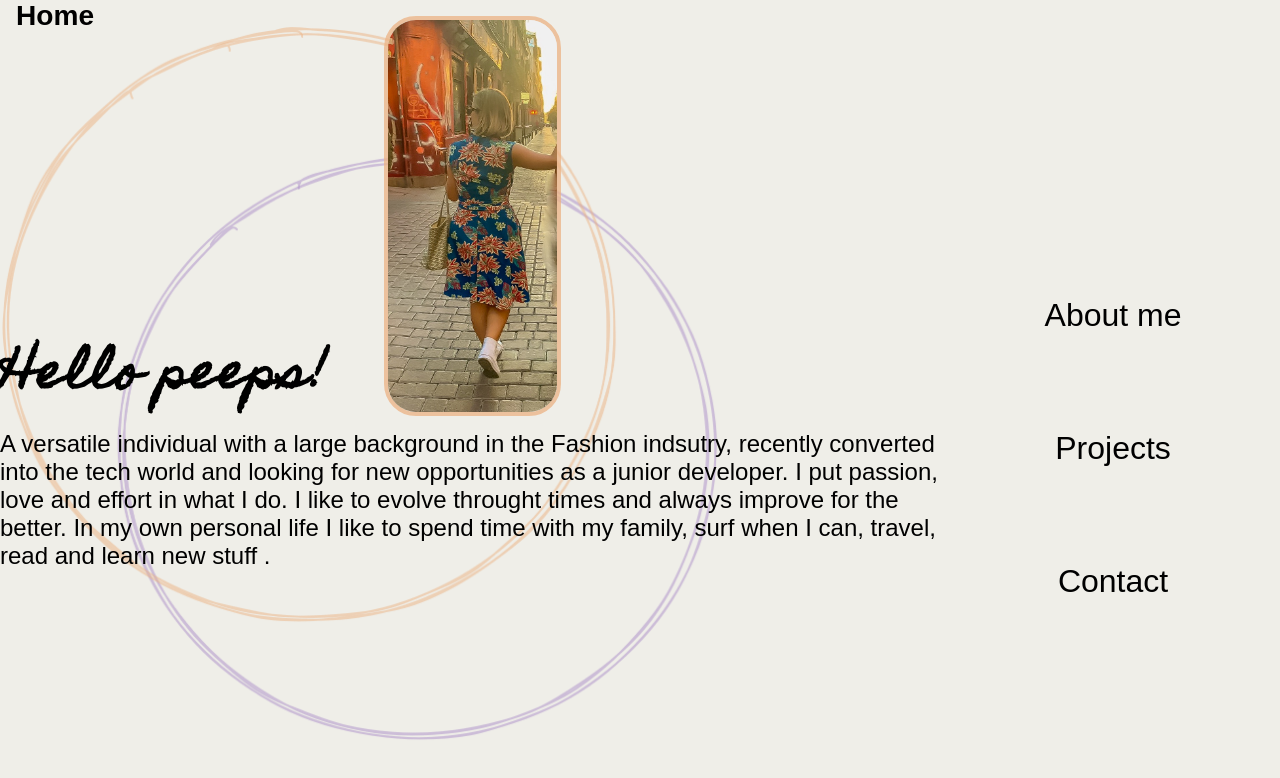
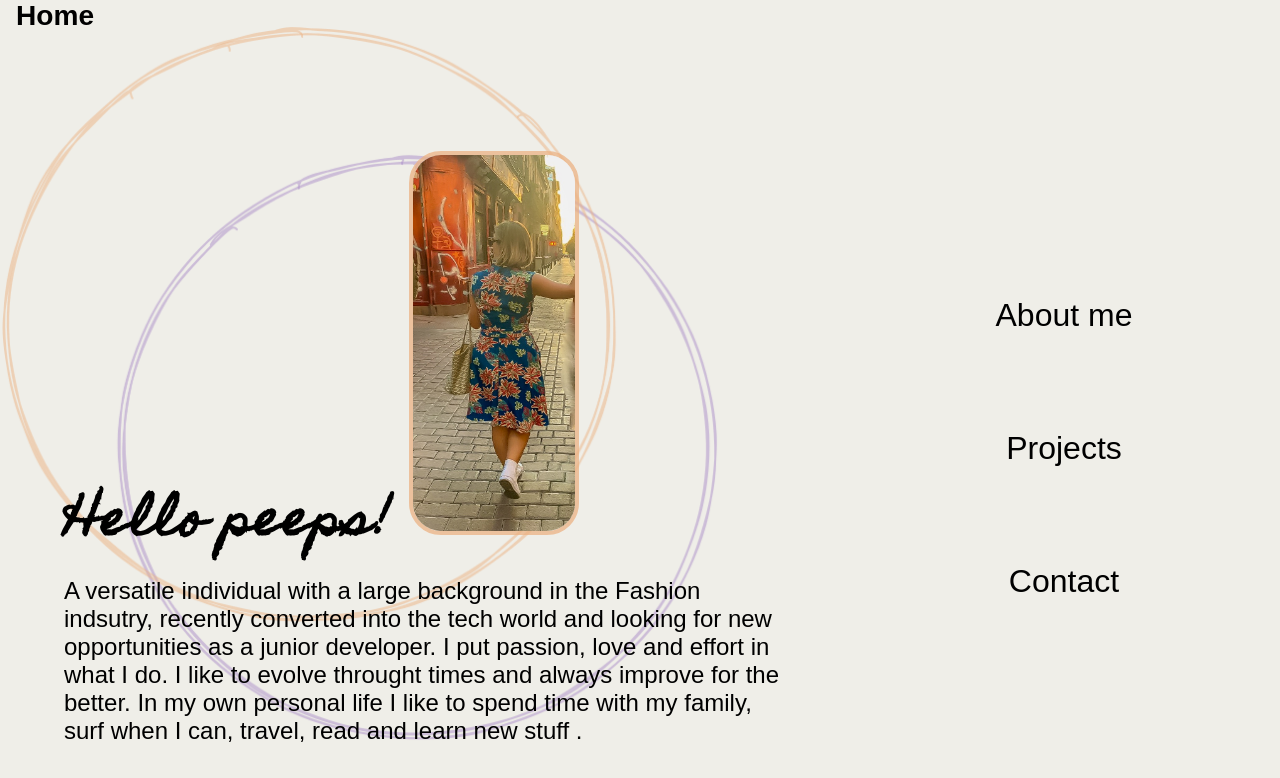
Before and after one commit to NataliaBlanco/portfolio, a React app: page /#/about in a window 1280 px wide. Built offline with nearby package versions, Linux system fonts and the light colour scheme; a web font is replaced by a local one.

Commit message:
change some styling

```diff
--- a/src/components/pages/About.js
+++ b/src/components/pages/About.js
@@ -8,8 +8,11 @@ const About = () => {
       <Header />
       <div className="main">
         <section className="about__section">
-          <img className="pic" src={Nat} alt="Natalia Blanco"></img>
-          <h2 className="section__subtitle--2">Hello peeps! </h2>
+          <h2 className="section__subtitle--2">
+            Hello peeps!{' '}
+            <img className="pic" src={Nat} alt="Natalia Blanco"></img>
+          </h2>
+
           <p className="section__p">
             A versatile individual with a large background in the Fashion
             indsutry, recently converted into the tech world and looking for new
--- a/src/styles/layout/04_About.scss
+++ b/src/styles/layout/04_About.scss
@@ -6,45 +6,18 @@
   justify-content: center;
   position: relative;
   min-width: 19rem;
-  max-width: 65rem;
+  max-width: 50rem;
   min-height: 40rem;
-  width: 85%;
+  width: 80%;
   @media all and (min-width: 768px) {
     align-items: center;
     flex-direction: column;
     font-size: 1.5rem;
   }
-  .pic {
-    opacity: 7;
-    position: absolute;
-    //float: top;
-    left: 12rem;
-    top: 1rem;
-    height: 14rem;
-    border-radius: 2rem;
-    border: solid #ecb282bb 0.3rem;
-    @media all and (min-width: 450px) {
-      top: 3rem;
-    }
-    @media all and (min-width: 768px) {
-      left: 23rem;
-      top: -6rem;
-      height: 21rem;
-      border-radius: 2rem;
-      border: solid #ecb282bb 0.3rem;
-    }
-    @media all and (min-width: 1200px) {
-      left: 24rem;
-      top: -7rem;
-      height: 25rem;
-      border-radius: 2rem;
-      border: solid #ecb282bb 0.3rem;
-    }
-  }
 
   .section__subtitle--2 {
     font-size: 1.4rem;
-    width: 100%;
+    width: 90%;
     font-family: $font1;
     background-color: transparent;
     @media all and (min-width: 768px) {
@@ -53,8 +26,27 @@
     @media all and (min-width: 1200px) {
       font-size: 3rem;
     }
+    .pic {
+      opacity: 7;
+      float: bottom;
+      height: 14rem;
+      border-radius: 2rem;
+      border: solid #ecb282bb 0.3rem;
+      @media all and (min-width: 768px) {
+        height: 21rem;
+        border-radius: 2rem;
+        border: solid #ecb282bb 0.3rem;
+      }
+      @media all and (min-width: 1200px) {
+        height: 24rem;
+        border-radius: 2rem;
+        border: solid #ecb282bb 0.3rem;
+      }
+    }
   }
+
   .section__p {
+    width: 90%;
     font-size: 1rem;
     justify-content: center;
     font-family: $font3;
```
